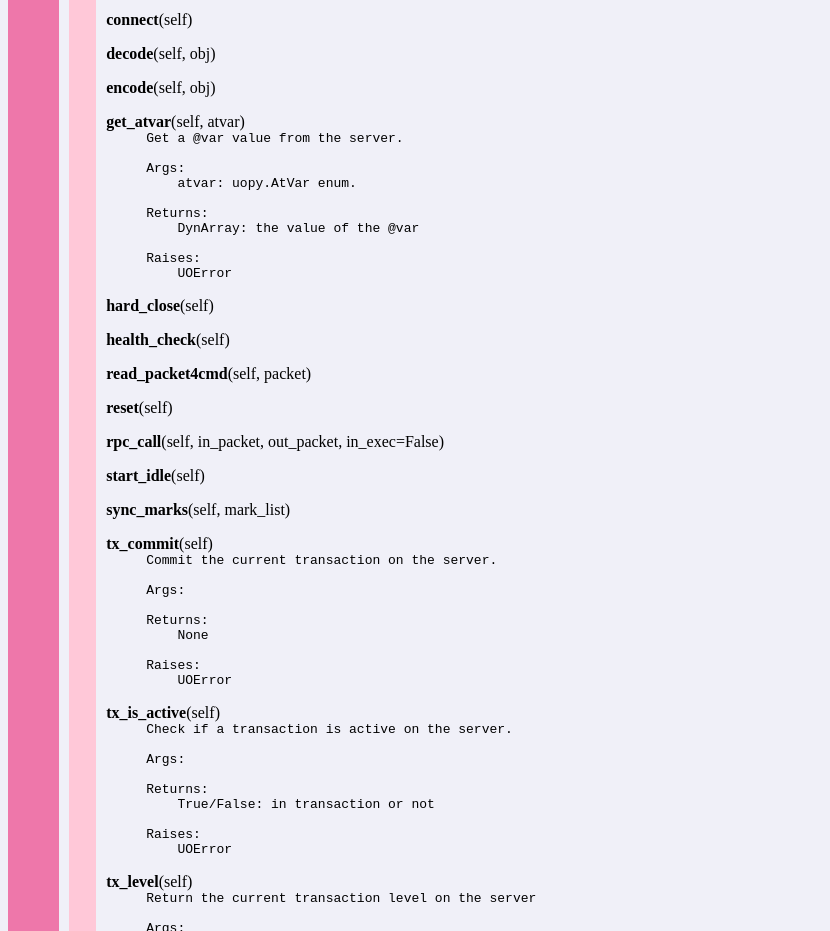
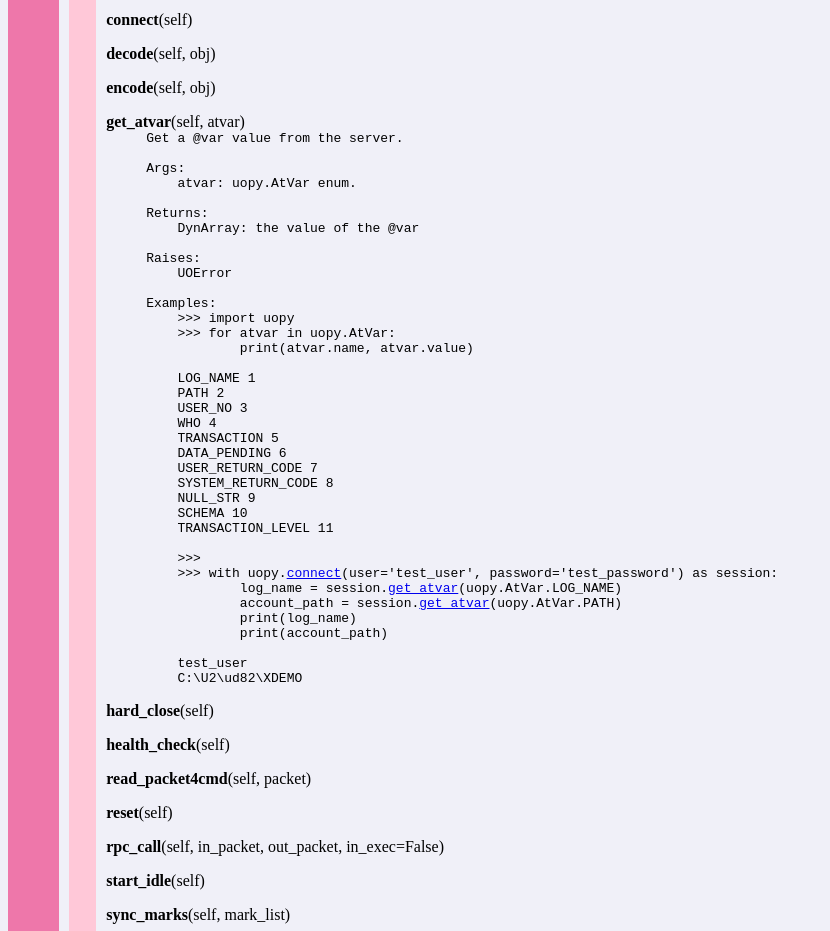
Before and after one commit to RocketSoftware/uopy-demo, a plain HTML site: page docs/uopy._session.html in a window 1280 px wide. Shown: the part 1160-2091 px from the top of the page, without its empty margins (0-830 px from the left). Drawn offline with Linux system fonts and the light colour scheme.

Commit message:
Update UOPY docs

```diff
--- a/docs/uopy._session.html
+++ b/docs/uopy._session.html
@@ -104,7 +104,34 @@ Returns:<br>
 &nbsp;&nbsp;&nbsp;&nbsp;DynArray:&nbsp;the&nbsp;value&nbsp;of&nbsp;the&nbsp;@var<br>
 &nbsp;<br>
 Raises:<br>
-&nbsp;&nbsp;&nbsp;&nbsp;UOError</tt></dd></dl>
+&nbsp;&nbsp;&nbsp;&nbsp;UOError<br>
+&nbsp;<br>
+Examples:<br>
+&nbsp;&nbsp;&nbsp;&nbsp;&gt;&gt;&gt;&nbsp;import&nbsp;uopy<br>
+&nbsp;&nbsp;&nbsp;&nbsp;&gt;&gt;&gt;&nbsp;for&nbsp;atvar&nbsp;in&nbsp;uopy.AtVar:<br>
+&nbsp;&nbsp;&nbsp;&nbsp;&nbsp;&nbsp;&nbsp;&nbsp;&nbsp;&nbsp;&nbsp;&nbsp;print(atvar.name,&nbsp;atvar.value)<br>
+&nbsp;<br>
+&nbsp;&nbsp;&nbsp;&nbsp;LOG_NAME&nbsp;1<br>
+&nbsp;&nbsp;&nbsp;&nbsp;PATH&nbsp;2<br>
+&nbsp;&nbsp;&nbsp;&nbsp;USER_NO&nbsp;3<br>
+&nbsp;&nbsp;&nbsp;&nbsp;WHO&nbsp;4<br>
+&nbsp;&nbsp;&nbsp;&nbsp;TRANSACTION&nbsp;5<br>
+&nbsp;&nbsp;&nbsp;&nbsp;DATA_PENDING&nbsp;6<br>
+&nbsp;&nbsp;&nbsp;&nbsp;USER_RETURN_CODE&nbsp;7<br>
+&nbsp;&nbsp;&nbsp;&nbsp;SYSTEM_RETURN_CODE&nbsp;8<br>
+&nbsp;&nbsp;&nbsp;&nbsp;NULL_STR&nbsp;9<br>
+&nbsp;&nbsp;&nbsp;&nbsp;SCHEMA&nbsp;10<br>
+&nbsp;&nbsp;&nbsp;&nbsp;TRANSACTION_LEVEL&nbsp;11<br>
+&nbsp;<br>
+&nbsp;&nbsp;&nbsp;&nbsp;&gt;&gt;&gt;<br>
+&nbsp;&nbsp;&nbsp;&nbsp;&gt;&gt;&gt;&nbsp;with&nbsp;uopy.<a href="#Session-connect">connect</a>(user='test_user',&nbsp;password='test_password')&nbsp;as&nbsp;session:<br>
+&nbsp;&nbsp;&nbsp;&nbsp;&nbsp;&nbsp;&nbsp;&nbsp;&nbsp;&nbsp;&nbsp;&nbsp;log_name&nbsp;=&nbsp;session.<a href="#Session-get_atvar">get_atvar</a>(uopy.AtVar.LOG_NAME)<br>
+&nbsp;&nbsp;&nbsp;&nbsp;&nbsp;&nbsp;&nbsp;&nbsp;&nbsp;&nbsp;&nbsp;&nbsp;account_path&nbsp;=&nbsp;session.<a href="#Session-get_atvar">get_atvar</a>(uopy.AtVar.PATH)<br>
+&nbsp;&nbsp;&nbsp;&nbsp;&nbsp;&nbsp;&nbsp;&nbsp;&nbsp;&nbsp;&nbsp;&nbsp;print(log_name)<br>
+&nbsp;&nbsp;&nbsp;&nbsp;&nbsp;&nbsp;&nbsp;&nbsp;&nbsp;&nbsp;&nbsp;&nbsp;print(account_path)<br>
+&nbsp;<br>
+&nbsp;&nbsp;&nbsp;&nbsp;test_user<br>
+&nbsp;&nbsp;&nbsp;&nbsp;C:\U2\ud82\XDEMO</tt></dd></dl>
 
 <dl><dt><a name="Session-hard_close"><strong>hard_close</strong></a>(self)</dt></dl>
 
```
Also changed, not shown: docs/uopy._unirpc.html (+1 -1 lines), docs/uopy.html (+28 -1 lines).
